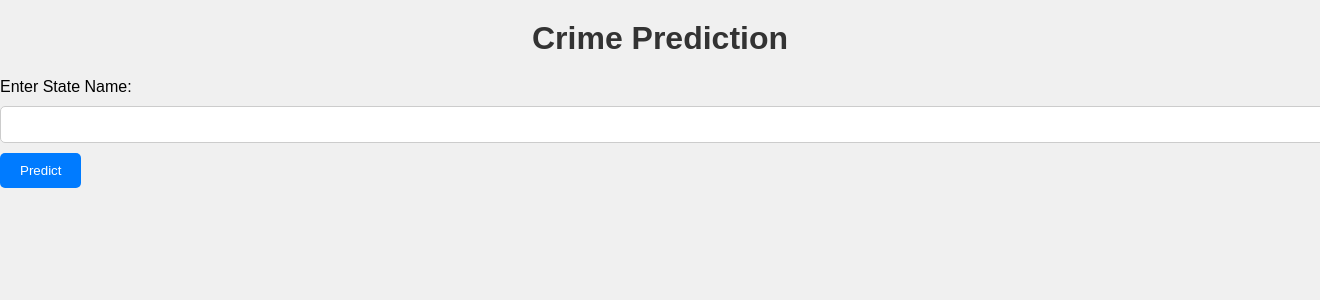
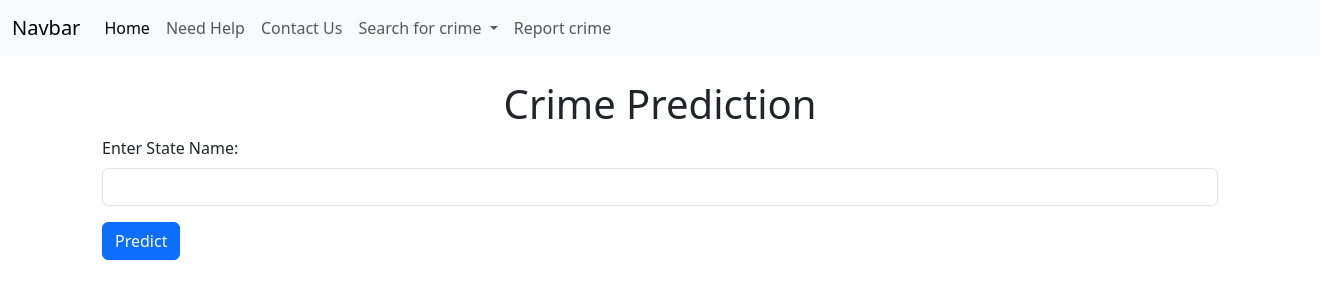
Before and after one commit to TitikshaBansal/wie_project, a Flask app: page / in a window 1320 px wide; the page is wider, and only the part inside the window is pictured. Shown: the top 300 px of that part. Run offline with Flask 3, Linux system fonts and the light colour scheme.

Commit message:
seperate files for state and district added and connected to index

```diff
--- a/app.py
+++ b/app.py
@@ -9,6 +9,15 @@ app = Flask(__name__)
 @app.route('/')
 def index():
     return render_template('index.html')
+@app.route('/district')
+def district():
+    # Add logic to handle district related requests
+    return render_template('district.html')
+
+@app.route('/state')
+def state():
+    # Add logic to handle state related requests
+    return render_template('state.html')
 
 @app.route('/predict', methods=['POST'])
 def predict():
--- a/static/styles.css
+++ b/static/styles.css
@@ -7,11 +7,31 @@
     padding: 0;
     background-color: #f0f0f0;
 }
+.navbar{
+    width: 100%;
+    display: flex;
+    flex-direction: row;
+    justify-content: end;
+    padding-top: 15px;
+    padding-bottom: 15px;
+    background-color: antiquewhite;
+}
+.navitems{
+    margin: 4px 10px;
+    padding: 4px;
+    text-decoration: none;
+}
+.navitems a{
+    text-decoration: none;
+    color: black;
+}
+.navitems a:hover{
+    color: #007bff;
+}
 
 /* Heading Styles */
 .heading {
     text-align: center;
-    color: #333;
     margin-top: 20px;
 }
 
--- a/templates/index.html
+++ b/templates/index.html
@@ -4,14 +4,82 @@
     <meta charset="UTF-8">
     <meta name="viewport" content="width=device-width, initial-scale=1.0">
     <title>Crime Prediction</title>
-    <link rel="stylesheet" type="text/css" href="{{ url_for('static', filename='styles.css') }}">
+    <link href="https://cdn.jsdelivr.net/npm/bootstrap@5.3.3/dist/css/bootstrap.min.css" rel="stylesheet" integrity="sha384-QWTKZyjpPEjISv5WaRU9OFeRpok6YctnYmDr5pNlyT2bRjXh0JMhjY6hW+ALEwIH" crossorigin="anonymous">
 </head>
-<body class="body">
-    <h1 class="heading">Crime Prediction</h1>
-    <form action="/predict" method="post">
-        <label for="state" class="label">Enter State Name:</label>
-        <input type="text" id="state" name="state" class="input" required>
-        <button type="submit" class="button">Predict</button>
-    </form>
+<body>
+    <!-- <nav class="navbar navbar-expand-lg navbar-light bg-light">
+        <div class="container-fluid">
+            <a class="navbar-brand" href="#">Crime Prediction</a>
+            <button class="navbar-toggler" type="button" data-bs-toggle="collapse" data-bs-target="#navbarSupportedContent" aria-controls="navbarSupportedContent" aria-expanded="false" aria-label="Toggle navigation">
+                <span class="navbar-toggler-icon"></span>
+            </button>
+            <div class="collapse navbar-collapse " id="navbarSupportedContent">
+                <ul class="navbar-nav me-auto mb-2 mb-lg-0">
+                    <li class="nav-item">
+                        <a class="nav-link" href="#">HOME</a>
+                    </li>
+                    <li class="nav-item">
+                        <a class="nav-link" href="#">CONTACT US</a>
+                    </li>
+                    <li class="nav-item">
+                        <a class="nav-link" href="#">NEED HELP</a>
+                    </li>
+                    <li class="nav-item">
+                        <a class="nav-link" href="#">CHECK FOR CRIME RATE</a>
+                    </li>
+                    <li class="nav-item">
+                        <a class="nav-link" href="#">REPORT CRIME</a>
+                    </li>
+                </ul>
+            </div>
+        </div>
+    </nav> -->
+
+
+    <nav class="navbar navbar-expand-lg bg-body-tertiary">
+        <div class="container-fluid">
+          <a class="navbar-brand" href="#">Navbar</a>
+          <button class="navbar-toggler" type="button" data-bs-toggle="collapse" data-bs-target="#navbarNavDropdown" aria-controls="navbarNavDropdown" aria-expanded="false" aria-label="Toggle navigation">
+            <span class="navbar-toggler-icon"></span>
+          </button>
+          <div class="collapse navbar-collapse" id="navbarNavDropdown">
+            <ul class="navbar-nav">
+              <li class="nav-item">
+                <a class="nav-link active" aria-current="page" href="#">Home</a>
+              </li>
+              <li class="nav-item">
+                <a class="nav-link" href="#">Need Help</a>
+              </li>
+              <li class="nav-item">
+                <a class="nav-link" href="#">Contact Us</a>
+              </li>
+              <li class="nav-item dropdown">
+                <a class="nav-link dropdown-toggle" href="#" role="button" data-bs-toggle="dropdown" aria-expanded="false">
+                  Search for crime
+                </a>
+                <ul class="dropdown-menu">
+                  <li><a class="dropdown-item" href="/district">District</a></li>
+                  <li><a class="dropdown-item" href="/state">State</a></li>
+                </ul>
+              </li>
+              <li class="nav-item">
+                <a class="nav-link" href="#">Report crime</a>
+              </li>
+            </ul>
+          </div>
+        </div>
+      </nav>
+    <div class="container mt-4">
+        <h1 class="text-center">Crime Prediction</h1>
+        <form action="/predict" method="post">
+            <div class="mb-3">
+                <label for="state" class="form-label">Enter State Name:</label>
+                <input type="text" id="state" name="state" class="form-control" required>
+            </div>
+            <button type="submit" class="btn btn-primary">Predict</button>
+        </form>
+    </div>
+
+    <script src="https://cdn.jsdelivr.net/npm/bootstrap@5.3.3/dist/js/bootstrap.bundle.min.js" integrity="sha384-YvpcrYf0tY3lHB60NNkmXc5s9fDVZLESaAA55NDzOxhy9GkcIdslK1eN7N6jIeHz" crossorigin="anonymous"></script>
 </body>
 </html>
```
Also changed, not shown: templates/result.html (+29 -5 lines), templates/state.html (added, +23 -0 lines), templates/district.html (added).
